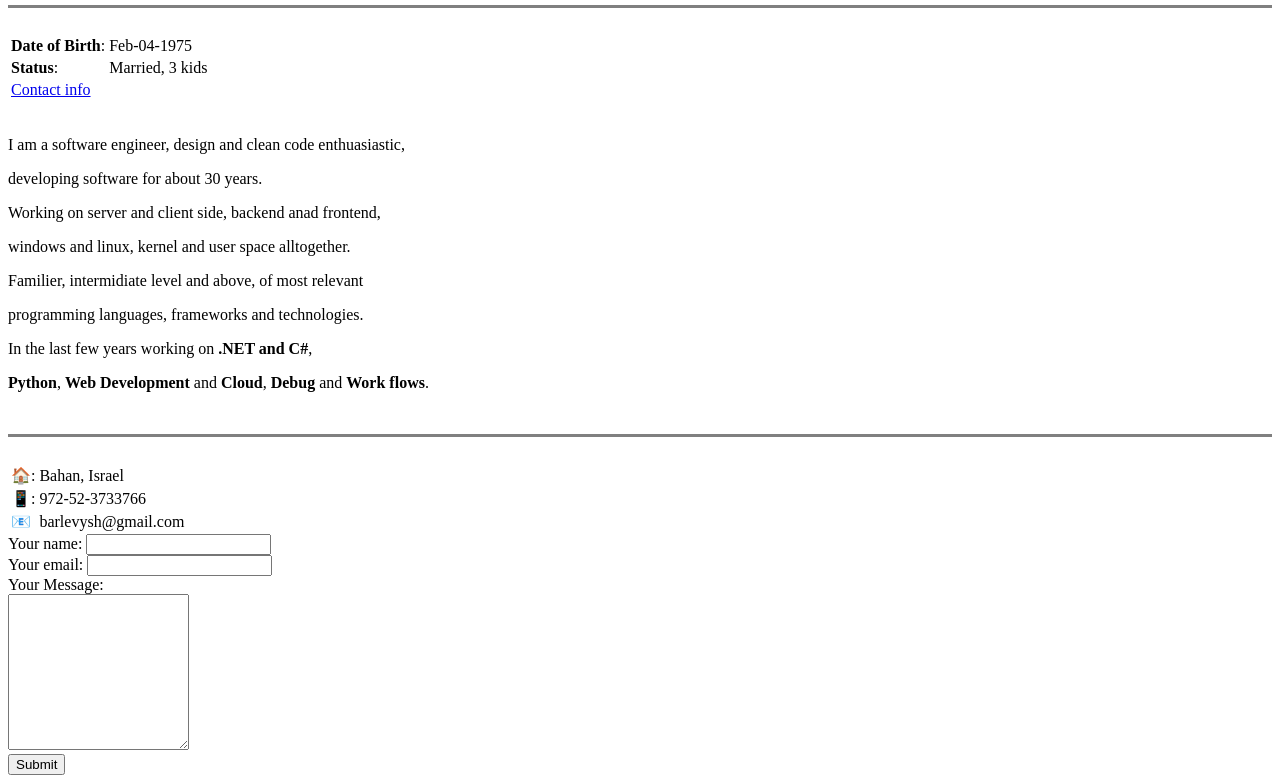
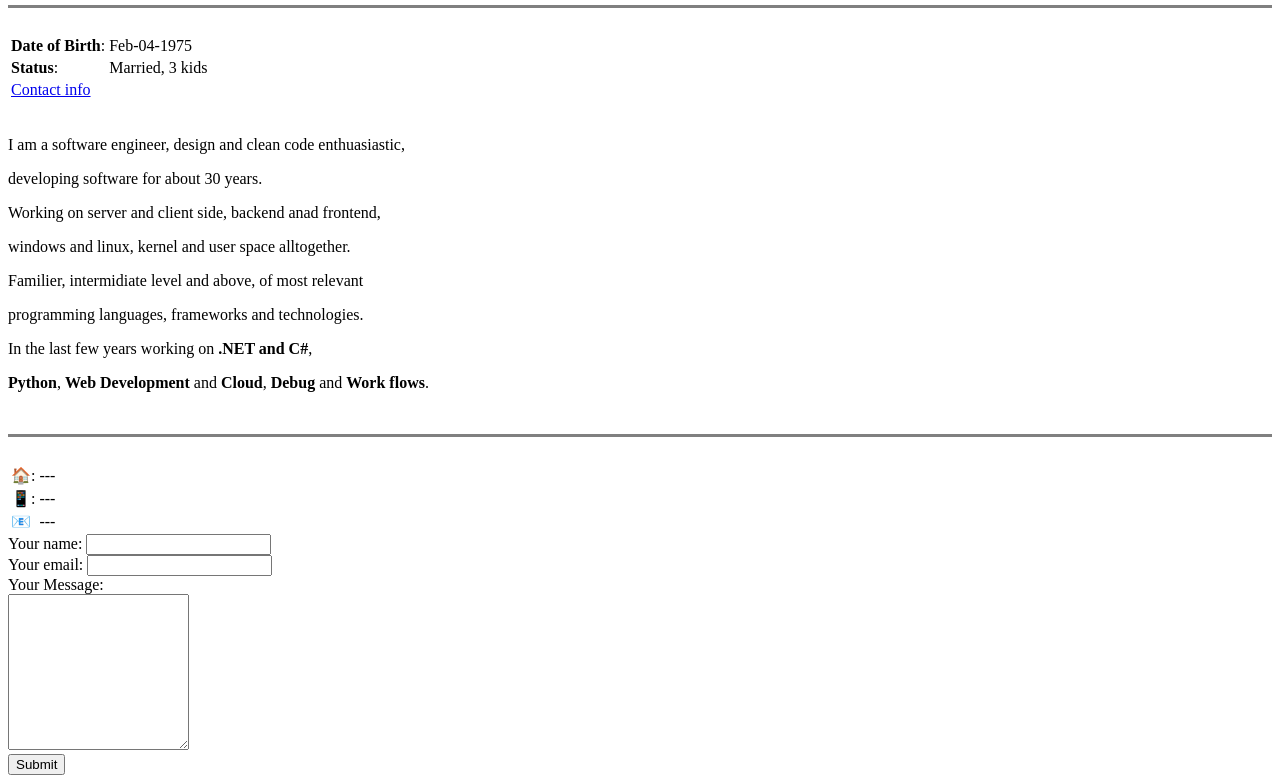
Before and after one commit to barlevysh/cv, a plain HTML site: page contact_me.html in a window 1280 px wide. Shown: the part 318-1101 px from the top of the page. Drawn offline with Linux system fonts and the light colour scheme.

Commit message:
removed contact info

```diff
--- a/contact_me.html
+++ b/contact_me.html
@@ -59,19 +59,19 @@
         <tbody>
             <tr>
                 <td align="left"><strong>&#127968</strong>:</td>
-                <td align="left">Bahan, Israel</td>
+                <td align="left">---</td>
             </tr>
             <tr>
                 <td><strong>&#128241</strong>:</td>
-                <td>972-52-3733766</td>
+                <td>---</td>
             </tr>
             <tr>
                 <td>&#128231</td>
-                <td>barlevysh@gmail.com</td>
+                <td>---</td>
             </tr>
         </tbody>
     </table>
-    <form action="mailto:byanira@gmail.com" method="post" enctype="text/plain">
+    <form action="index.html" method="post" enctype="text/plain">
         <label>Your name:</label>
         <input type="text" name="from" value="">
         <br>
```
